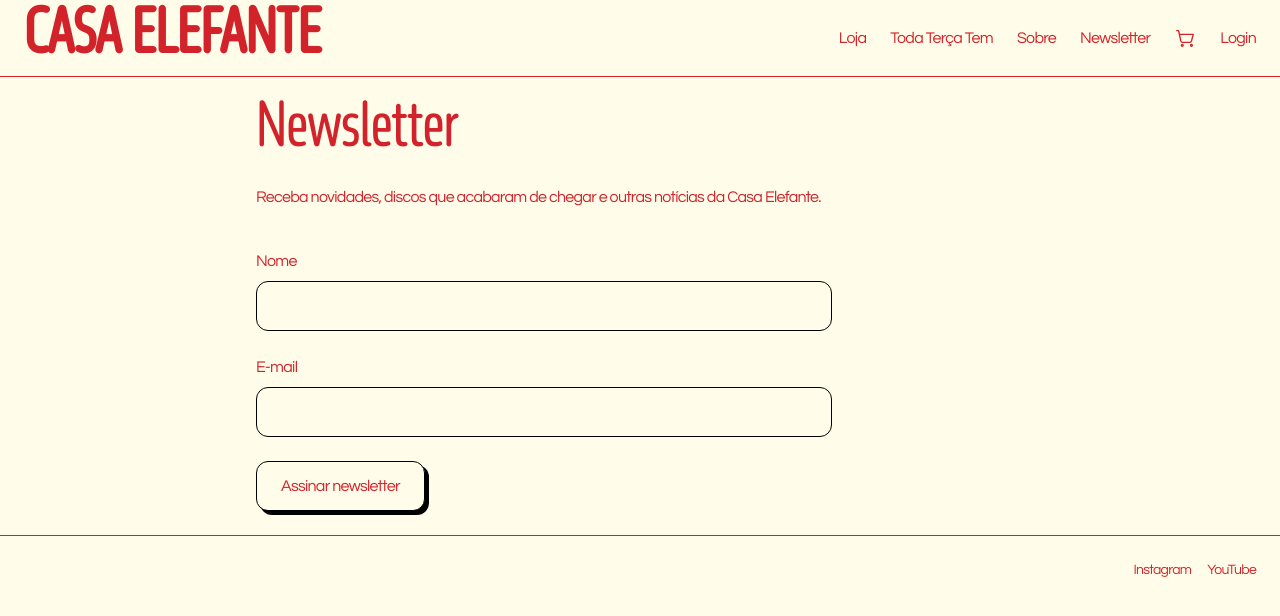
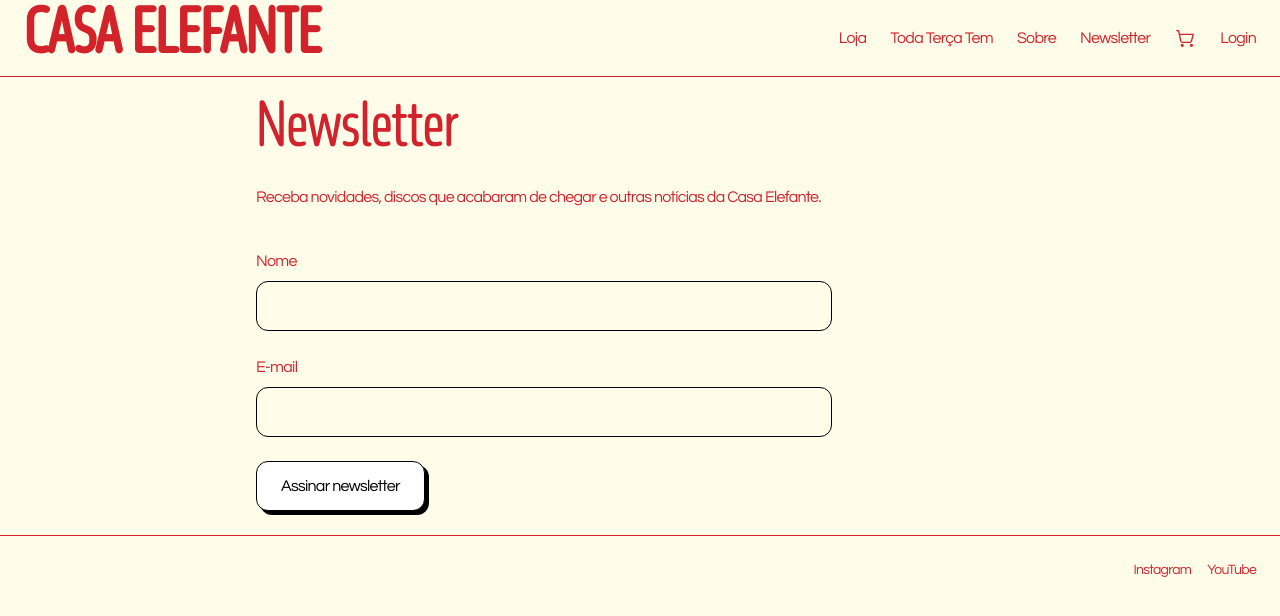
Before and after one commit to guerrinharj/casa-elefante, a Next.js app: page /newsletter in a window 1280 px wide. Shown: the top 616 px of the page. Built offline with nearby package versions, Linux system fonts and the light colour scheme; no server answers.

Commit message:
white button

```diff
--- a/app/newsletter/page.tsx
+++ b/app/newsletter/page.tsx
@@ -162,7 +162,7 @@ export default function NewsletterPage() {
                     <button
                         type="submit"
                         disabled={loading}
-                        className="w-fit rounded-xl border border-black bg-[#FFFDE9] px-6 py-3 shadow-[4px_4px_0_#000] transition-transform hover:-translate-x-1 hover:-translate-y-1 disabled:cursor-not-allowed disabled:opacity-50"
+                        className="w-fit rounded-xl border border-black bg-white text-black px-6 py-3 shadow-[4px_4px_0_#000] transition-transform hover:-translate-x-1 hover:-translate-y-1 disabled:cursor-not-allowed disabled:opacity-50"
                     >
                         {loading
                             ? "Inscrevendo..."
```
